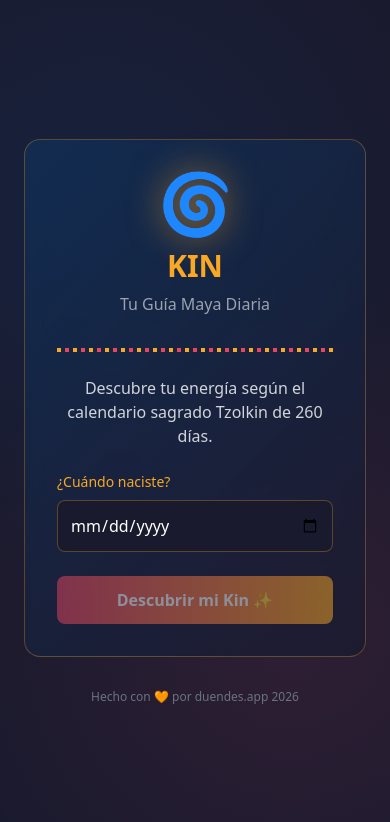
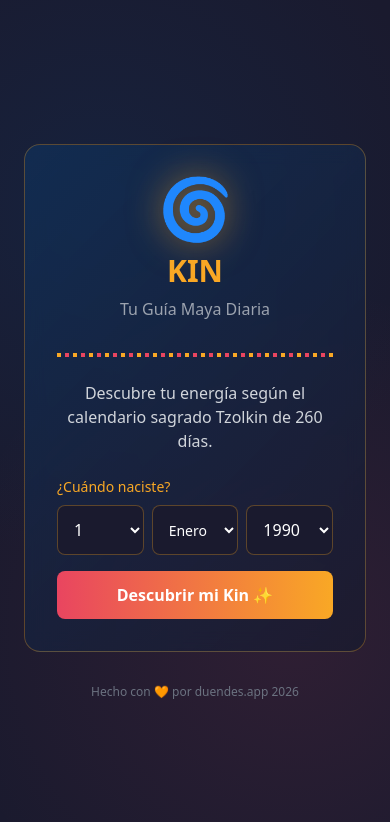
Before and after one commit to Pvrolomx/kin-maya, a Next.js app: page / in a window 390 px wide. Shown: the top 822 px of the page. Built offline with nearby package versions, Linux system fonts and the light colour scheme.

Commit message:
Fix: mobile date picker + close button for interpretations

```diff
--- a/app/page.tsx
+++ b/app/page.tsx
@@ -57,6 +57,11 @@ const GAP_DAYS = [1,20,22,39,43,50,51,58,64,69,72,77,85,88,93,96,
 
 const CASTILLOS = ['Rojo del Este', 'Blanco del Norte', 'Azul del Oeste', 'Amarillo del Sur', 'Verde Central'];
 
+// Generar años para selector
+const currentYear = new Date().getFullYear();
+const YEARS = Array.from({ length: 100 }, (_, i) => currentYear - i);
+const MONTHS = ['Enero', 'Febrero', 'Marzo', 'Abril', 'Mayo', 'Junio', 'Julio', 'Agosto', 'Septiembre', 'Octubre', 'Noviembre', 'Diciembre'];
+
 // ═══════════════════════════════════════════════════════════════
 // FUNCIONES DE CÁLCULO
 // ═══════════════════════════════════════════════════════════════
@@ -111,6 +116,10 @@ function calcularKinCombinado(kin1: number, kin2: number): number {
   return ((kin1 + kin2 - 2) % 260) + 1;
 }
 
+function getDaysInMonth(year: number, month: number): number {
+  return new Date(year, month + 1, 0).getDate();
+}
+
 // ═══════════════════════════════════════════════════════════════
 // COMPONENTE PRINCIPAL
 // ═══════════════════════════════════════════════════════════════
@@ -118,15 +127,21 @@ function calcularKinCombinado(kin1: number, kin2: number): number {
 export default function Home() {
   const [birthDate, setBirthDate] = useState<string | null>(null);
   const [showOnboarding, setShowOnboarding] = useState(true);
-  const [inputDate, setInputDate] = useState('');
   const [activeTab, setActiveTab] = useState<'hoy' | 'mikin' | 'explorar'>('hoy');
+
+  // Estados para fecha con selectores
+  const [selectedYear, setSelectedYear] = useState(1990);
+  const [selectedMonth, setSelectedMonth] = useState(0);
+  const [selectedDay, setSelectedDay] = useState(1);
 
   // Estados para AI
   const [dailyInterpretation, setDailyInterpretation] = useState<string | null>(null);
   const [loadingDaily, setLoadingDaily] = useState(false);
 
   // Estados para compatibilidad
-  const [compatDate, setCompatDate] = useState('');
+  const [compatYear, setCompatYear] = useState(1990);
+  const [compatMonth, setCompatMonth] = useState(0);
+  const [compatDay, setCompatDay] = useState(1);
   const [compatResult, setCompatResult] = useState<any>(null);
   const [loadingCompat, setLoadingCompat] = useState(false);
 
@@ -139,11 +154,10 @@ export default function Home() {
   }, []);
 
   const handleSaveBirthDate = () => {
-    if (inputDate) {
-      localStorage.setItem('kin-birthdate', inputDate);
-      setBirthDate(inputDate);
+    const dateStr = `${selectedYear}-${String(selectedMonth + 1).padStart(2, '0')}-${String(selectedDay).padStart(2, '0')}`;
+    localStorage.setItem('kin-birthdate', dateStr);
+    setBirthDate(dateStr);
     setShowOnboarding(false);
-    }
   };
 
   const today = new Date();
@@ -194,9 +208,10 @@ export default function Home() {
 
   // Función para calcular compatibilidad
   const fetchCompatibility = async () => {
-    if (!myKin || !compatDate || loadingCompat) return;
+    if (!myKin || loadingCompat) return;
     setLoadingCompat(true);
-    const otherKin = calcularKin(new Date(compatDate));
+    const compatDate = new Date(compatYear, compatMonth, compatDay);
+    const otherKin = calcularKin(compatDate);
     const otherOraculo = calcularOraculo(otherKin);
     const kinCombinado = calcularKinCombinado(myKin, otherKin);
     const selloCombinado = SELLOS[obtenerSello(kinCombinado)];
@@ -229,6 +244,71 @@ export default function Home() {
     setLoadingCompat(false);
   };
 
+  // Limpiar interpretación
+  const clearInterpretation = () => {
+    setDailyInterpretation(null);
+  };
+
+  // Limpiar compatibilidad
+  const clearCompatibility = () => {
+    setCompatResult(null);
+  };
+
+  // ─────────────────────────────────────────────────────────────
+  // COMPONENTE SELECTOR DE FECHA
+  // ─────────────────────────────────────────────────────────────
+  const DateSelector = ({
+    year, setYear, month, setMonth, day, setDay, label
+  }: {
+    year: number, setYear: (y: number) => void,
+    month: number, setMonth: (m: number) => void,
+    day: number, setDay: (d: number) => void,
+    label: string
+  }) => {
+    const daysInMonth = getDaysInMonth(year, month);
+    const days = Array.from({ length: daysInMonth }, (_, i) => i + 1);
+
+    // Ajustar día si excede los días del mes
+    useEffect(() => {
+      if (day > daysInMonth) setDay(daysInMonth);
+    }, [month, year, daysInMonth, day, setDay]);
+
+    return (
+      <div className="mb-4">
+        <label className="block text-maya-gold mb-2 text-sm">{label}</label>
+        <div className="grid grid-cols-3 gap-2">
+          <select
+            value={day}
+            onChange={(e) => setDay(Number(e.target.value))}
+            className="p-3 rounded-lg bg-maya-dark border border-maya-gold/30 text-white focus:border-maya-gold focus:outline-none"
+          >
+            {days.map(d => (
+              <option key={d} value={d}>{d}</option>
+            ))}
+          </select>
+          <select
+            value={month}
+            onChange={(e) => setMonth(Number(e.target.value))}
+            className="p-3 rounded-lg bg-maya-dark border border-maya-gold/30 text-white focus:border-maya-gold focus:outline-none text-sm"
+          >
+            {MONTHS.map((m, i) => (
+              <option key={i} value={i}>{m}</option>
+            ))}
+          </select>
+          <select
+            value={year}
+            onChange={(e) => setYear(Number(e.target.value))}
+            className="p-3 rounded-lg bg-maya-dark border border-maya-gold/30 text-white focus:border-maya-gold focus:outline-none"
+          >
+            {YEARS.map(y => (
+              <option key={y} value={y}>{y}</option>
+            ))}
+          </select>
+        </div>
+      </div>
+    );
+  };
+
   // ─────────────────────────────────────────────────────────────
   // ONBOARDING
   // ─────────────────────────────────────────────────────────────
@@ -245,19 +325,17 @@ export default function Home() {
           <p className="text-center text-gray-300 mb-6">
             Descubre tu energía según el calendario sagrado Tzolkin de 260 días.
           </p>
-          <div className="mb-6">
-            <label className="block text-maya-gold mb-2 text-sm">¿Cuándo naciste?</label>
-            <input
-              type="date"
-              value={inputDate}
-              onChange={(e) => setInputDate(e.target.value)}
-              className="w-full p-3 rounded-lg bg-maya-dark border border-maya-gold/30 text-white focus:border-maya-gold focus:outline-none"
+
+          <DateSelector
+            year={selectedYear} setYear={setSelectedYear}
+            month={selectedMonth} setMonth={setSelectedMonth}
+            day={selectedDay} setDay={setSelectedDay}
+            label="¿Cuándo naciste?"
           />
-          </div>
+
           <button
             onClick={handleSaveBirthDate}
-            disabled={!inputDate}
-            className="w-full py-3 rounded-lg bg-gradient-to-r from-maya-red to-maya-gold text-white font-bold disabled:opacity-50 disabled:cursor-not-allowed hover:opacity-90 transition"
+            className="w-full py-3 rounded-lg bg-gradient-to-r from-maya-red to-maya-gold text-white font-bold hover:opacity-90 transition"
           >
             Descubrir mi Kin ✨
           </button>
@@ -358,8 +436,16 @@ export default function Home() {
                 </p>
 
                 {dailyInterpretation ? (
-                  <div className="mt-4 p-3 bg-maya-jade/10 border border-maya-jade/30 rounded-lg">
+                  <div className="mt-4">
+                    <div className="p-3 bg-maya-jade/10 border border-maya-jade/30 rounded-lg">
                       <p className="text-gray-200 text-sm leading-relaxed">{dailyInterpretation}</p>
+                    </div>
+                    <button
+                      onClick={clearInterpretation}
+                      className="mt-3 w-full py-2 rounded-lg border border-gray-600 text-gray-400 text-sm hover:border-maya-gold hover:text-maya-gold transition"
+                    >
+                      ✕ Cerrar interpretación
+                    </button>
                   </div>
                 ) : (
                   <button
@@ -418,23 +504,10 @@ export default function Home() {
             {/* Compatibilidad */}
             <div className="maya-card p-4">
               <h3 className="text-maya-gold font-bold mb-4">💕 Compatibilidad de Kins</h3>
-              <p className="text-gray-400 text-sm mb-4">Ingresa la fecha de nacimiento de otra persona:</p>
-              <input
-                type="date"
-                value={compatDate}
-                onChange={(e) => { setCompatDate(e.target.value); setCompatResult(null); }}
-                className="w-full p-3 rounded-lg bg-maya-dark border border-maya-gold/30 text-white focus:border-maya-gold focus:outline-none mb-3"
-              />
-              <button
-                onClick={fetchCompatibility}
-                disabled={!compatDate || loadingCompat}
-                className="w-full py-2 rounded-lg bg-gradient-to-r from-maya-red to-maya-gold text-white font-medium hover:opacity-90 transition disabled:opacity-50"
-              >
-                {loadingCompat ? '🌀 Calculando...' : 'Ver compatibilidad'}
-              </button>
 
-              {compatResult && !compatResult.error && (
-                <div className="mt-4 p-4 bg-maya-dark/50 rounded-lg">
+              {compatResult && !compatResult.error ? (
+                <div>
+                  <div className="p-4 bg-maya-dark/50 rounded-lg">
                     <div className="flex items-center justify-center gap-4 mb-3">
                       <div className="text-center">
                         <div className="text-3xl">{mySello?.emoji}</div>
@@ -453,6 +526,30 @@ export default function Home() {
                     </div>
                     <p className="text-gray-200 text-sm leading-relaxed">{compatResult.interpretation}</p>
                   </div>
+                  <button
+                    onClick={clearCompatibility}
+                    className="mt-3 w-full py-2 rounded-lg border border-gray-600 text-gray-400 text-sm hover:border-maya-gold hover:text-maya-gold transition"
+                  >
+                    ✕ Nueva consulta
+                  </button>
+                </div>
+              ) : (
+                <>
+                  <p className="text-gray-400 text-sm mb-4">Fecha de nacimiento de otra persona:</p>
+                  <DateSelector
+                    year={compatYear} setYear={setCompatYear}
+                    month={compatMonth} setMonth={setCompatMonth}
+                    day={compatDay} setDay={setCompatDay}
+                    label=""
+                  />
+                  <button
+                    onClick={fetchCompatibility}
+                    disabled={loadingCompat}
+                    className="w-full py-2 rounded-lg bg-gradient-to-r from-maya-red to-maya-gold text-white font-medium hover:opacity-90 transition disabled:opacity-50"
+                  >
+                    {loadingCompat ? '🌀 Calculando...' : 'Ver compatibilidad'}
+                  </button>
+                </>
               )}
             </div>
 
```
Lines whose indentation alone changed are shown as unchanged.
